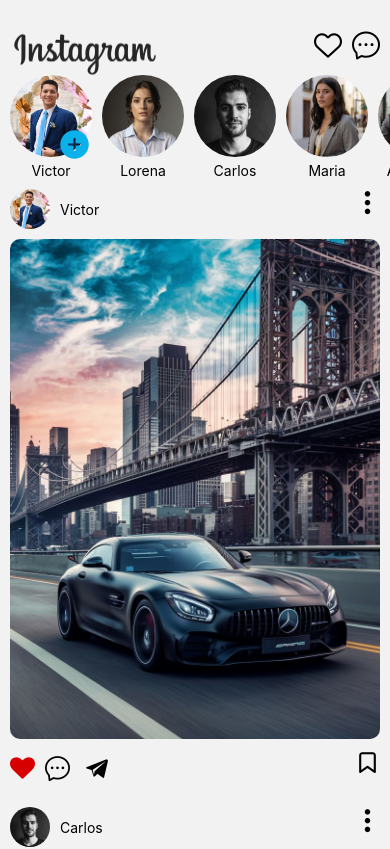
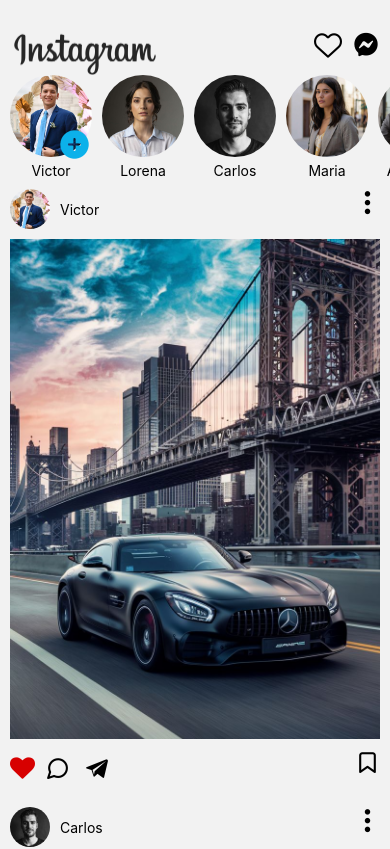
Before and after one commit to VictorAponteParedes/Clone-Instagram, a React Native app: screen /Menu in a window 390 px wide. Shown: the top 849 px of the page. Built offline with nearby package versions, Linux system fonts and the light colour scheme.

Commit message:
Ajuste: de estilos y cambio de iconos

```diff
--- a/src/components/Header/header.tsx
+++ b/src/components/Header/header.tsx
@@ -2,6 +2,7 @@
 
 import { View, Text, Image } from "react-native";
 import Icon from "react-native-vector-icons/AntDesign";
+import MaterialCommunityIcons from "react-native-vector-icons/MaterialCommunityIcons";
 
 export const MenuHeader = () => {
   return (
@@ -21,7 +22,7 @@
             <Icon name="hearto" size={28} />
           </View>
           <View>
-            <Icon name="message1" size={28} />
+            <MaterialCommunityIcons name="facebook-messenger" size={28} />
           </View>
         </View>
       </View>
--- a/src/components/feed/feed.tsx
+++ b/src/components/feed/feed.tsx
@@ -1,7 +1,6 @@
 import { Image, Text, View } from "react-native";
 import React from "react";
 import EntypoIcon from "react-native-vector-icons/Entypo";
-import AntDesignIcon from "react-native-vector-icons/AntDesign";
 import EvilIcons from "react-native-vector-icons/EvilIcons";
 import Feather from "react-native-vector-icons/Feather";
 import FontAwesome from "react-native-vector-icons/FontAwesome";
@@ -31,7 +30,11 @@
             alignItems: "center",
           }}>
           <Image
-            style={{ borderRadius: 100, width: 40, height: 40 }}
+            style={{
+              borderRadius: 100,
+              width: 40,
+              height: 40,
+            }}
             source={imagePerfil}
           />
           <Text style={{ marginLeft: 10, fontSize: 14 }}>{nombre}</Text>
@@ -40,10 +43,7 @@
       </View>
       {/* PUBLICACION O IMAGEN DEL FEED */}
       <View>
-        <Image
-          style={{ width: "100%", height: 500, borderRadius: 10 }}
-          source={imageFeed}
-        />
+        <Image style={{ width: "100%", height: 500 }} source={imageFeed} />
       </View>
       {/* ICONOS DE BAJO DEL FEED */}
       <View
@@ -64,8 +64,8 @@
               size={25}
               style={{ marginRight: 10, color: "#d70000" }}
             />
-            <AntDesignIcon
-              name={"message1"}
+            <Feather
+              name={"message-circle"}
               size={25}
               style={{ marginRight: 10 }}
             />
```
